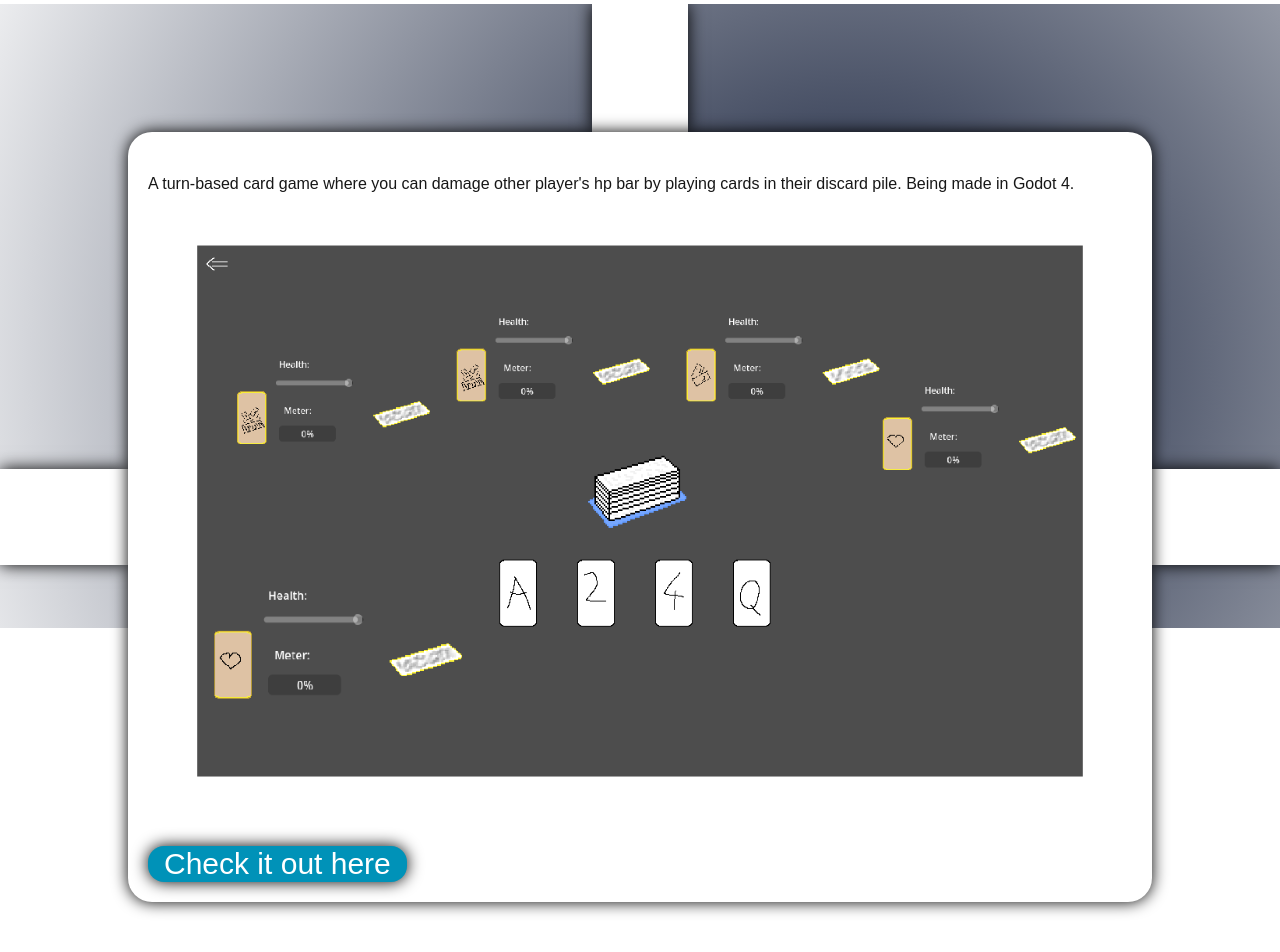
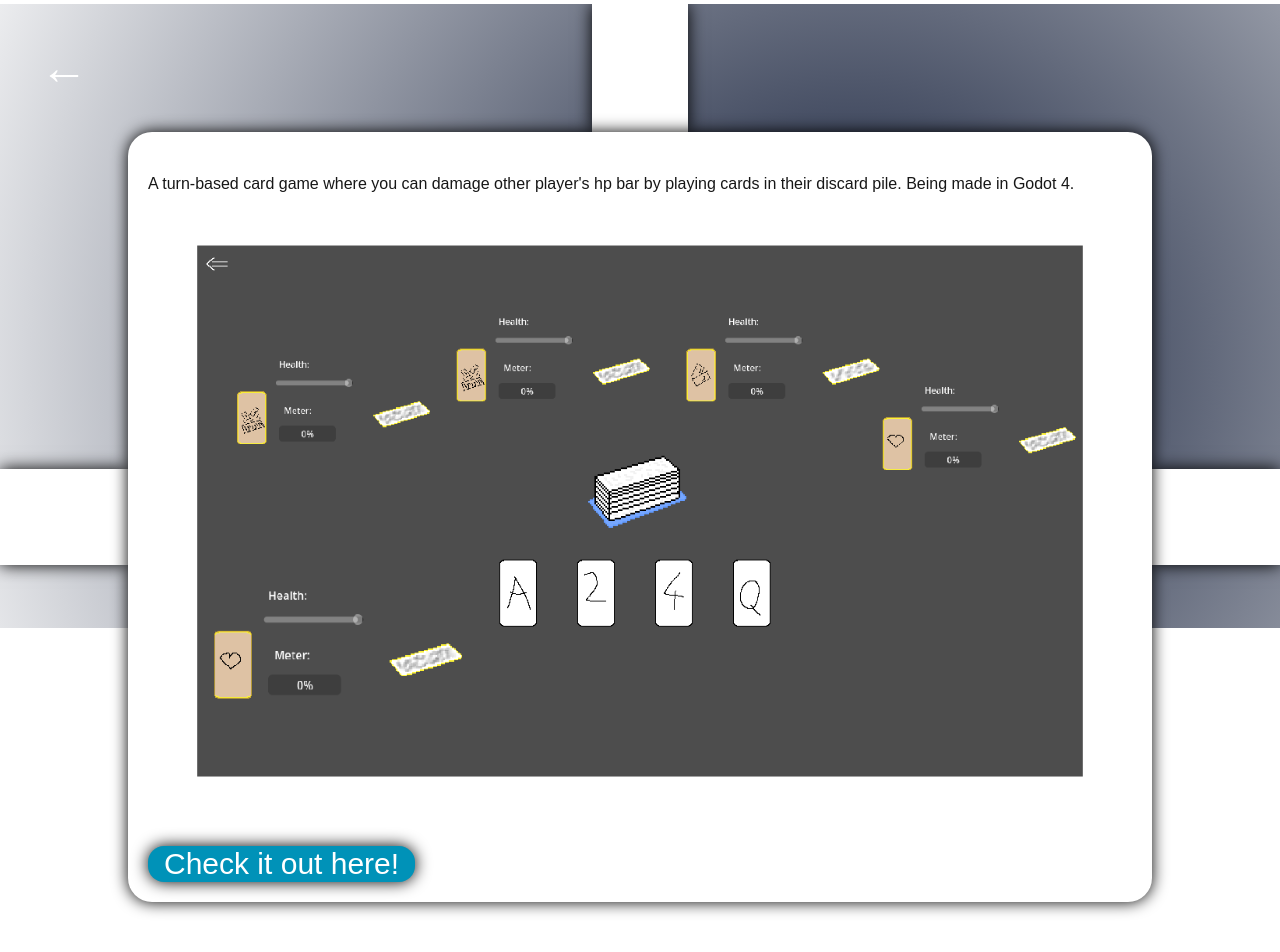
Before and after one commit to Games4Doritos/Personal-Website, a Next.js app: page /projects/cardGame in a window 1280 px wide. Shown: the part 172-1124 px from the top of the page. Built offline with nearby package versions, Linux system fonts and the light colour scheme.

Commit message:
Minor styling + 404 for /projects/[id]
- Made minor styling changes to the SkillCard component and the /projects page
- Added a 404 page for /projects/[id], which includes some text and an appealing button to go back to /projects
- Added a back arrow in /projects/[id] for UX

```diff
--- a/src/app/projects/[id]/page.tsx
+++ b/src/app/projects/[id]/page.tsx
@@ -1,8 +1,6 @@
-import { notFound } from "next/navigation";
 import Image from "next/image";
 import Link from "next/link";
 import { projects } from "../page";
-import useWindowWidth from "../../../hooks/useWindowWidth";
 
 interface props {
     params: Promise<{id:string}>;
@@ -26,14 +24,39 @@ const sidebar = (
 export default async function Page({ params }:props) {
     const { id } = await params;
     const project = projects.find((p) => p.id === id);
-    if (!project) notFound();
+    if (!project) {
+        return (
+            <>
+                <div className="text-white text-4xl text-center my-15 p-5 w-fit mx-auto shadow-[0_0_1rem_black] rounded-2xl">
+                    <b>Oh No!  A project with that ID doesn't exist!</b>
+                </div>
+                <Link
+                    href="/projects"
+                >
+                    <div className="text-center bg-white w-fit mx-auto p-5 rounded-3xl animate-border border mb-15">
+                        Return to Projects page
+                    </div>
+                </Link>
+            </>
+        );
+
+    }
 
     return (
         <>
             <div className="bg-white text-center p-10 w-full text-5xl">
                 {project.title}
             </div>
-            <div className="w-24 h-32 bg-white relative mx-auto shadow-[0_0_1rem_black] -z-1"></div>
+            <div className="flex w-full">
+                <div className="text-white text-5xl py-10 pl-5 sm:pl-10 w-1/10">
+                    <Link
+                    href="/projects"
+                    >
+                        <b className="hover:text-shadow-[0_0_1rem_black]">&larr;</b>
+                    </Link>
+                </div>
+                <div className="w-24 h-32 bg-white relative shadow-[0_0_1rem_black] -z-1 ml-[calc(40%-3rem)]"></div>
+            </div>
             <div className="flex justify-center mb-16">
                 {sidebar}
                 <div
@@ -48,8 +71,13 @@ export default async function Page({ params }:props) {
                         sizes="max-width: 71.1rem"
                         />
                     </div>
-                    <Link href={project.link === "" ? "/projects" : project.link}>
-                        <h1 className="text-3xl bg-cyan-600 rounded-2xl w-fit px-4 text-white shadow-[0_0_1rem_black]">{project.link === "" ? "" : "Check it out here"}</h1>
+                    <Link
+                        href={project.link === "" ? "/projects" : project.link}
+                        target="_blank"
+                    >
+                        <h1 className="text-3xl bg-cyan-600 rounded-2xl w-fit px-4 text-white shadow-[0_0_1rem_black]">
+                            {project.link === "" ? "" : "Check it out here!"}
+                        </h1>
                     </Link>
                 </div>
                 {sidebar}
--- a/src/app/projects/page.tsx
+++ b/src/app/projects/page.tsx
@@ -64,7 +64,7 @@ export default function Projects() {
                     key = {id}
                     className="bg-white rounded-3xl p-5 m-5 animate-border border w-xl "
                 >
-                    <h1 className="text-3xl text-center">{project.title}</h1>
+                    <h1 className="sm:text-3xl text-center">{project.title}</h1>
                     <div className="relative aspect-5/3 scale-90">
                         <Image
                         src={project.thumbnail}
--- a/src/components/skillCard.tsx
+++ b/src/components/skillCard.tsx
@@ -19,7 +19,7 @@ export default function SkillCard({skill}:props){
         <div className="skill rounded-xl m-3 p-5 w-72 shadow-[0_0_1rem_grey]"
 
         >
-            <h3 className="text-xl text-center">
+            <h3 className="text-xl text-center p-1">
                 {skill.name}
             </h3>
             <p className="">
```
